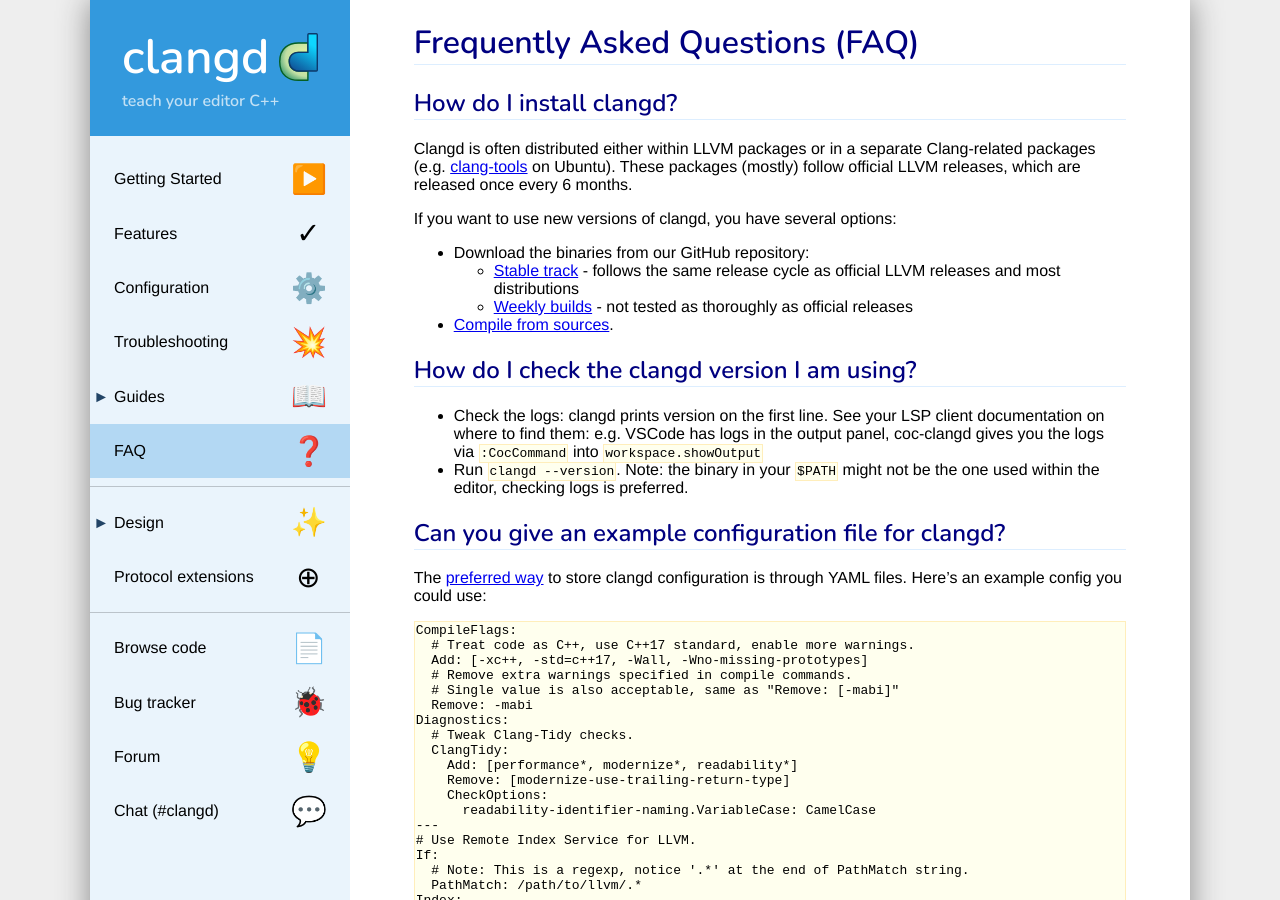
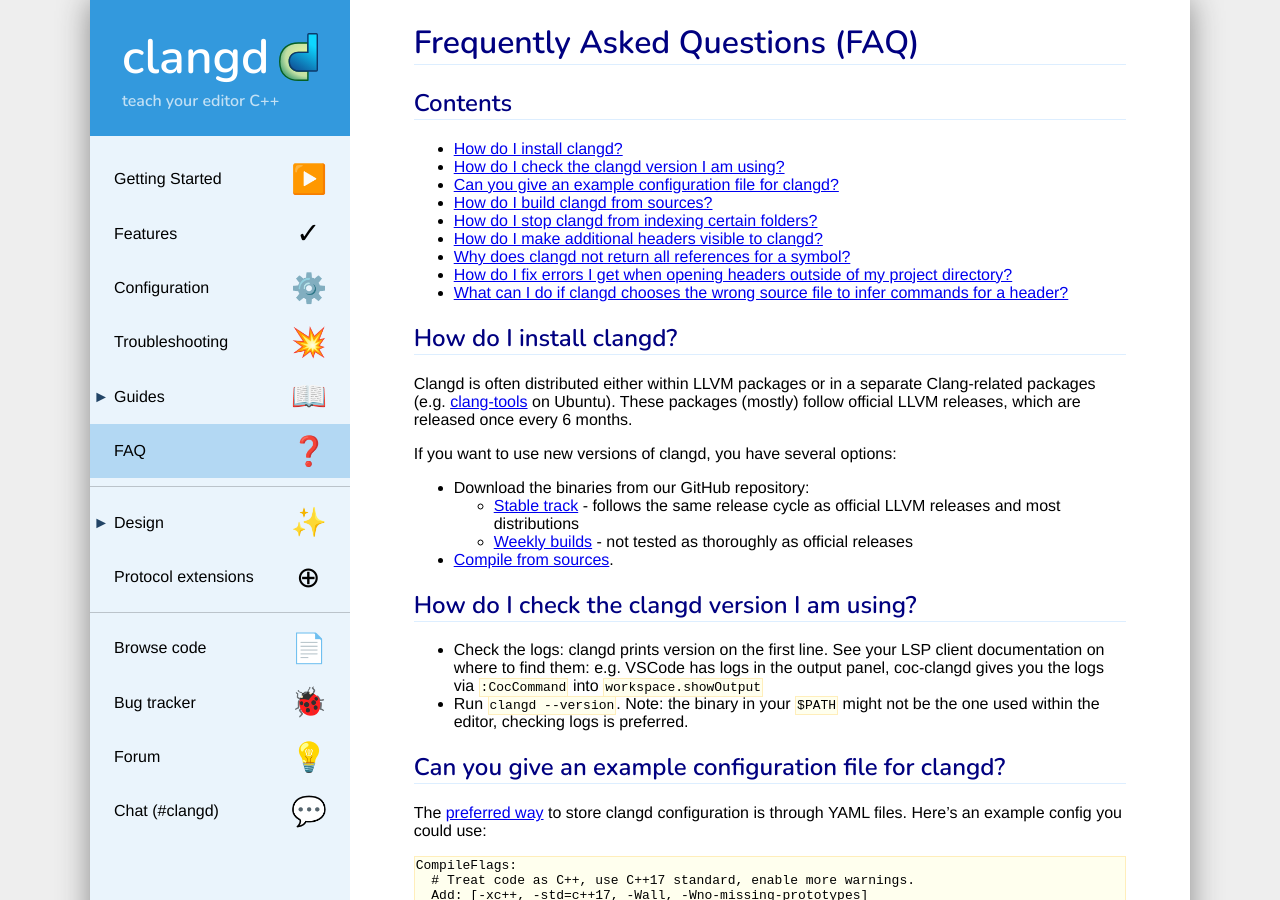
Before and after one commit to llvm/clangd-www, a Jekyll site: the page built from faq.md, in a window 1280 px wide and 900 px high. Built offline with Jekyll 4.4.1, drawn with Linux system fonts in a browser that asks for light colours; our own code applies the rules of GitHub Pages for plain Markdown files.

Commit message:
Add TOC to some pages.

```diff
--- a/faq.md
+++ b/faq.md
@@ -1,4 +1,6 @@
 # Frequently Asked Questions (FAQ)
+
+{% include toc.md %}
 
 ## How do I install clangd?
 
```
Also changed, not shown: config.md (+2 -0 lines).
